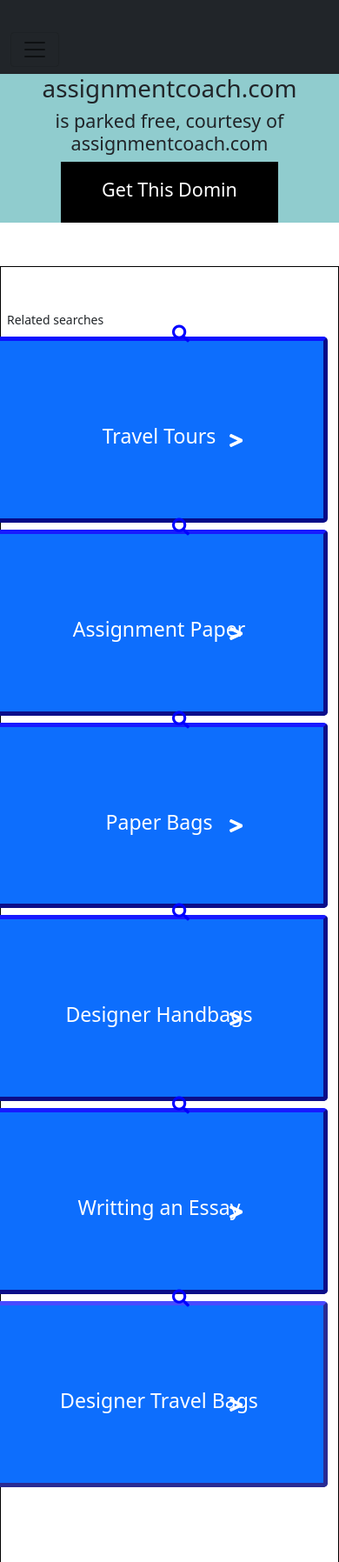
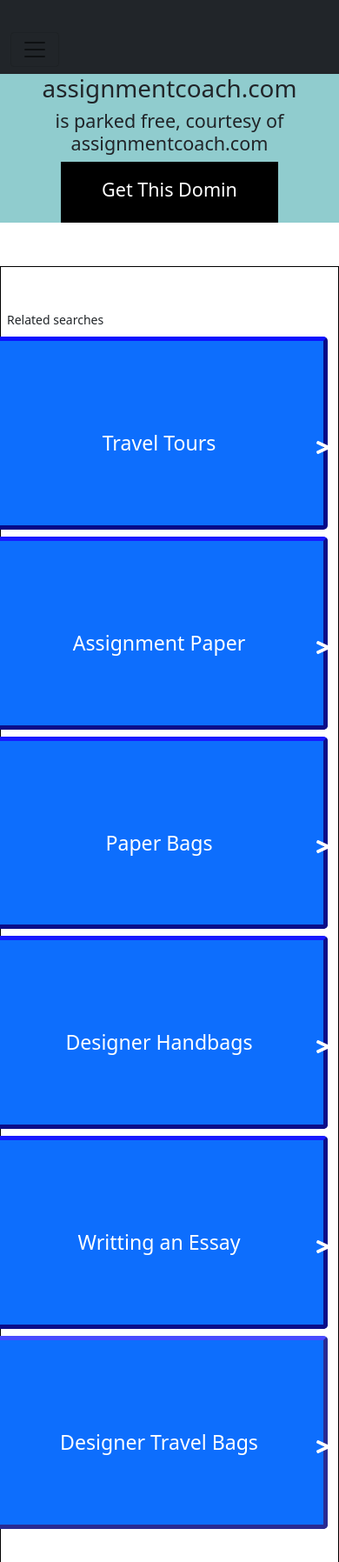
Before and after one commit to Adi19471/godaddy, a Django app: page / in a window 390 px wide. Shown: the part 33-1829 px from the top of the page at 87% size. Run offline with Django 3.2, Linux system fonts and the light colour scheme; some libraries are stand-ins or nearby versions.

Commit message:
hide icon

```diff
--- a/assignmntAPP/static/ASS/css/style.css
+++ b/assignmntAPP/static/ASS/css/style.css
@@ -54,13 +54,23 @@ button{
 @media only screen and (max-width: 600px) and (max-width:768px){
   /* search home button */
 
-  #search{
+  .fa-search{
+    height: 1px;
+width: 1px;
+position: absolute;
+overflow: hidden;
+top: -10px;
 
-    margin-top: -60px;
+   margin-bottom: 10px;
+    padding-left: -300px;
+    margin-left:-300px;
+    padding-top: -160px;
+    font-size: 30px;
+    color: white;
   }
   #greater{
     margin-top: -85px;
-    margin-left: 230px;
+    margin-left: 330px;
    }
 
      button{
```
